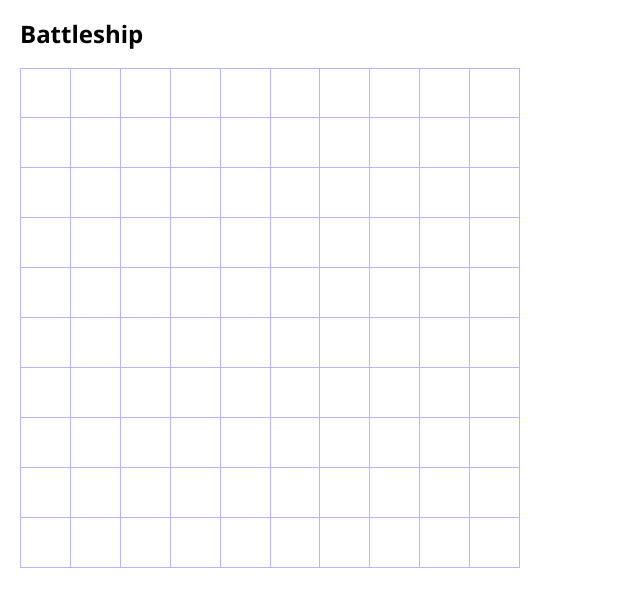
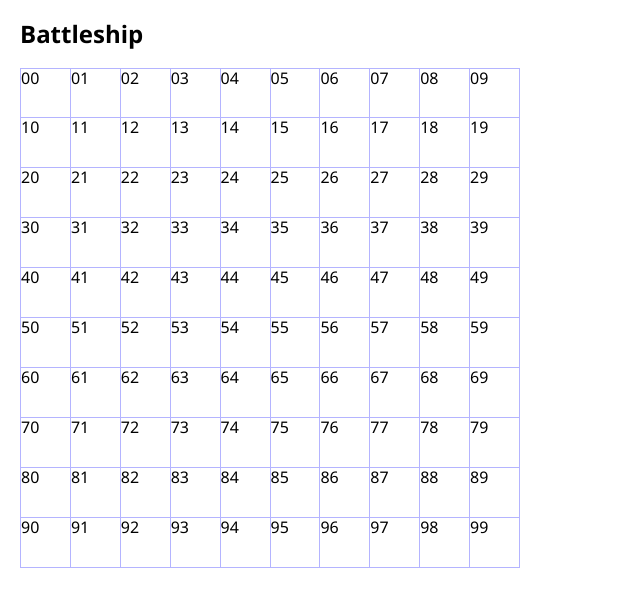
Before and after one commit to inaithani/battleship, a React (Create React App) app: page / in a window 1280 px wide. Shown: the top 606 px of the page, without its empty margins (0-640 px from the left). Built offline with nearby package versions, Linux system fonts and the light colour scheme.

Commit message:
Fix ESlint errors

```diff
--- a/src/App.tsx
+++ b/src/App.tsx
@@ -1,4 +1,4 @@
-import GridWrapper from './components/grid';
+import GridWrapper from './components/grid/index';
 import styles from './App.module.scss';
 
 function App() {
--- a/src/components/grid/base/BaseGrid.tsx
+++ b/src/components/grid/base/BaseGrid.tsx
@@ -2,14 +2,17 @@
 import styles from './BaseGrid.module.scss';
 import { IBaseGridProps, DefaultGridDimesions } from './BaseGrid.model';
 
-export default function BaseGrid({ rows = DefaultGridDimesions.Rows, columns = DefaultGridDimesions.Columns }: IBaseGridProps) {
-  return <div className={styles.main} style={{ gridTemplateColumns: `repeat(${columns}, minmax(10px, 1fr))` }}>
-    {
-      [...Array(rows)].map((_, rowIndex) => {
-        return [...Array(columns)].map((__, columnIndex) => {
-          return <Cell rowIndex={rowIndex} columnIndex={columnIndex} />
-        })
-      })
-    }
-  </div>
+export default function BaseGrid({
+  rows = DefaultGridDimesions.Rows,
+  columns = DefaultGridDimesions.Columns,
+}: IBaseGridProps) {
+  const rowsArray = [...Array(rows)];
+  const columnArray = [...Array(columns)];
+  return (
+    <div className={styles.main} style={{ gridTemplateColumns: `repeat(${columns}, minmax(10px, 1fr))` }}>
+      { // eslint-disable-next-line
+        rowsArray.map((_, rowIndex) => columnArray.map((__, columnIndex) => <Cell rowIndex={rowIndex} columnIndex={columnIndex} />))
+      }
+    </div>
+  );
 }
--- a/src/components/grid/cell/Cell.tsx
+++ b/src/components/grid/cell/Cell.tsx
@@ -2,7 +2,10 @@
 import styles from './Cell.module.scss';
 
 export default function Cell({ rowIndex, columnIndex }: ICellProps) {
-  return <div className={styles.cell}>
-
-  </div>
+  return (
+    <div className={styles.cell}>
+      {rowIndex}
+      {columnIndex}
+    </div>
+  );
 }
--- a/src/components/grid/index.tsx
+++ b/src/components/grid/index.tsx
@@ -2,5 +2,6 @@
 import { IGridIndexProps } from './index.model';
 
 export default function GridWrapper(props: IGridIndexProps) {
-  return <BaseGrid {...props} />
+  const { columns, rows } = props;
+  return <BaseGrid rows={rows} columns={columns} />;
 }
--- a/src/index.tsx
+++ b/src/index.tsx
@@ -8,7 +8,7 @@
   <React.StrictMode>
     <App />
   </React.StrictMode>,
-  document.getElementById('root')
+  document.getElementById('root'),
 );
 
 // If you want to start measuring performance in your app, pass a function
--- a/src/reportWebVitals.ts
+++ b/src/reportWebVitals.ts
@@ -2,7 +2,9 @@
 
 const reportWebVitals = (onPerfEntry?: ReportHandler) => {
   if (onPerfEntry && onPerfEntry instanceof Function) {
-    import('web-vitals').then(({ getCLS, getFID, getFCP, getLCP, getTTFB }) => {
+    import('web-vitals').then(({
+      getCLS, getFID, getFCP, getLCP, getTTFB,
+    }) => {
       getCLS(onPerfEntry);
       getFID(onPerfEntry);
       getFCP(onPerfEntry);
```
Also changed, not shown: src/components/grid/base/BaseGrid.model.ts (line endings or trailing spaces), 1 other file (tests, documents, lock files or other folders).
